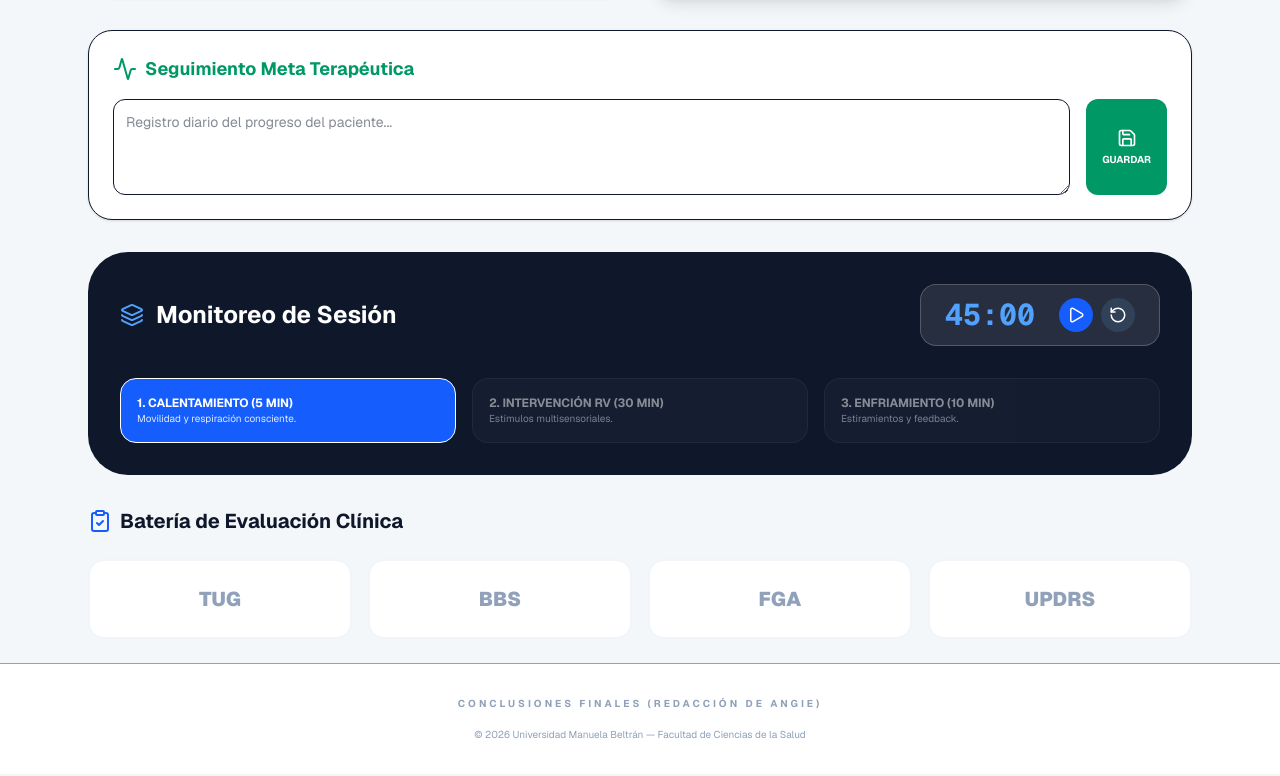
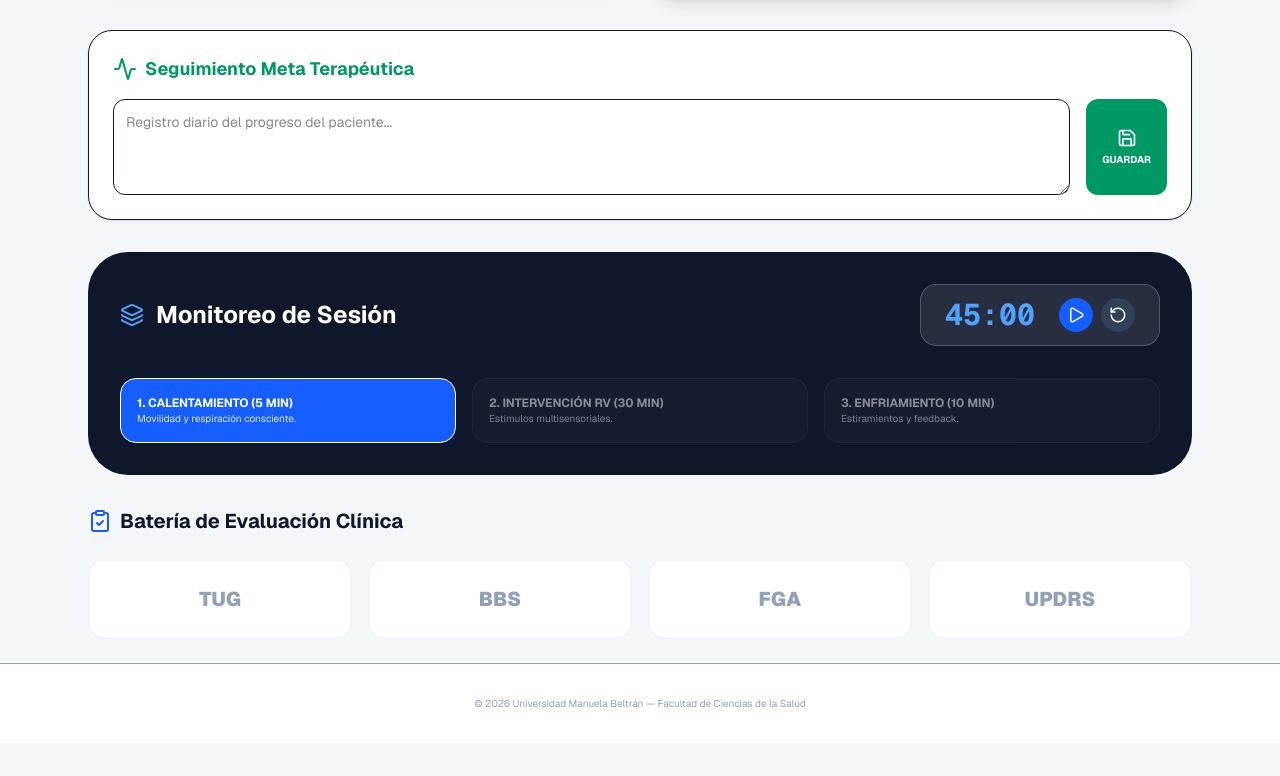
Before and after one commit to GiovanniAlexanderLinerosFranco/cartilla-parkinson-angie, a Next.js app: page / in a window 1280 px wide. Shown: the part 429-1205 px from the top of the page. Built offline with nearby package versions, Linux system fonts and the light colour scheme.

Commit message:
Refactor: Limpieza de interfaz y optimización de flujos clínicos

```diff
--- a/src/app/page.tsx
+++ b/src/app/page.tsx
@@ -172,7 +172,6 @@ export default function CartillaInteractiva() {
       </main>
 
       <footer className="bg-white border-t p-8 text-center text-slate-400 text-[10px]">
-        <p className="uppercase tracking-[0.3em] font-bold mb-4">Conclusiones Finales (Redacción de Angie)</p>
         <p>© 2026 Universidad Manuela Beltrán — Facultad de Ciencias de la Salud</p>
       </footer>
     </div>
```
